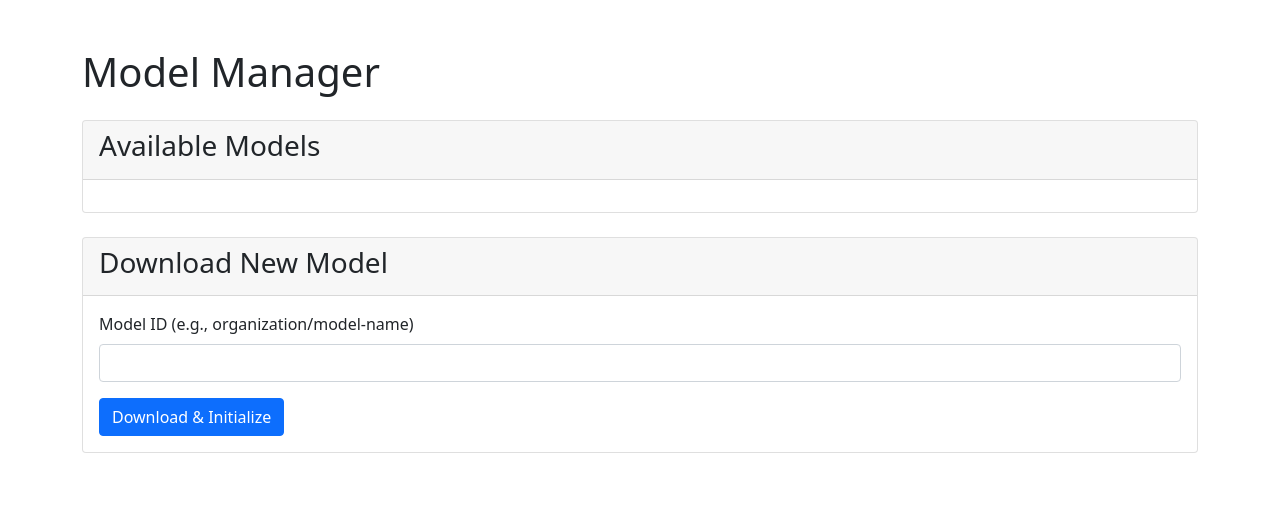
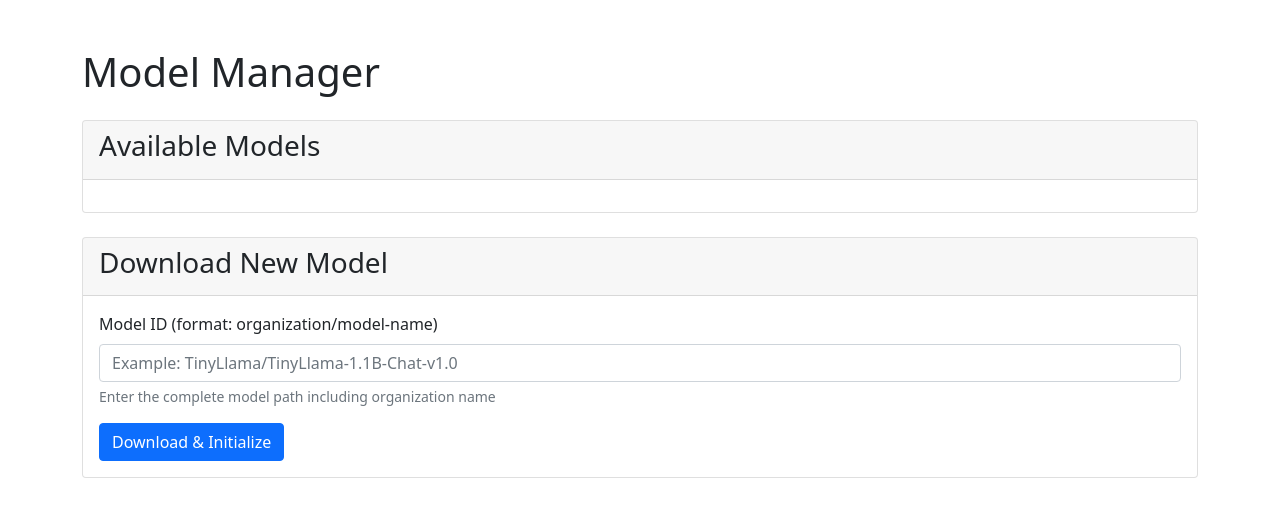
Before and after one commit to mahubgit/vLLM, a FastAPI app: page / in a window 1280 px wide. Shown: the top 517 px of the page. Run offline with FastAPI, Linux system fonts and the light colour scheme; data that the repository does not hold is empty.

Commit message:
interface isn't being handled correctly

```diff
--- a/model-manager/app/templates/index.html
+++ b/model-manager/app/templates/index.html
@@ -27,8 +27,10 @@
             <div class="card-body">
                 <form id="downloadForm">
                     <div class="mb-3">
-                        <label class="form-label">Model ID (e.g., organization/model-name)</label>
-                        <input type="text" class="form-control" id="modelId" required>
+                        <label class="form-label">Model ID (format: organization/model-name)</label>
+                        <input type="text" class="form-control" id="modelId" required
+                               placeholder="Example: TinyLlama/TinyLlama-1.1B-Chat-v1.0">
+                        <div class="form-text">Enter the complete model path including organization name</div>
                     </div>
                     <div class="progress mb-3 d-none" id="progressBar">
                         <div class="progress-bar" role="progressbar" style="width: 0%"></div>
@@ -87,11 +89,12 @@
                 // Split model ID if it contains organization
                 const parts = modelId.split('/');
                 let url = '/models/download-and-initialize/';
-                if (parts.length > 1) {
-                    url += `${parts[0]}/${parts[1]}`;
-                } else {
-                    url += modelId;
+
+                // Handle model ID format
+                if (parts.length === 1) {
+                    throw new Error('Please enter the model ID in the format: organization/model-name');
                 }
+                url += `${parts[0]}/${parts.slice(1).join('/')}`;
 
                 const response = await fetch(url);
                 const data = await response.json();
```
